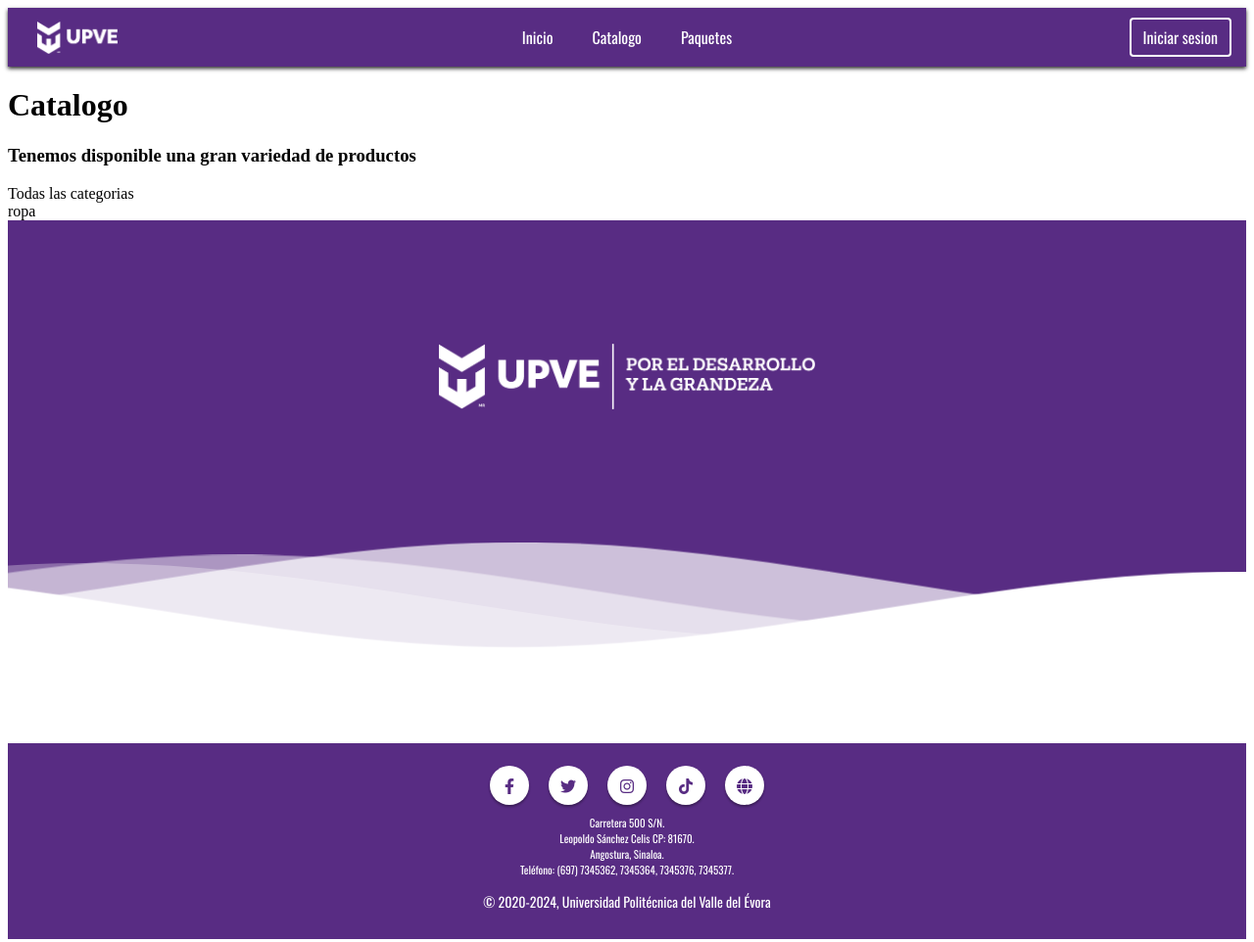
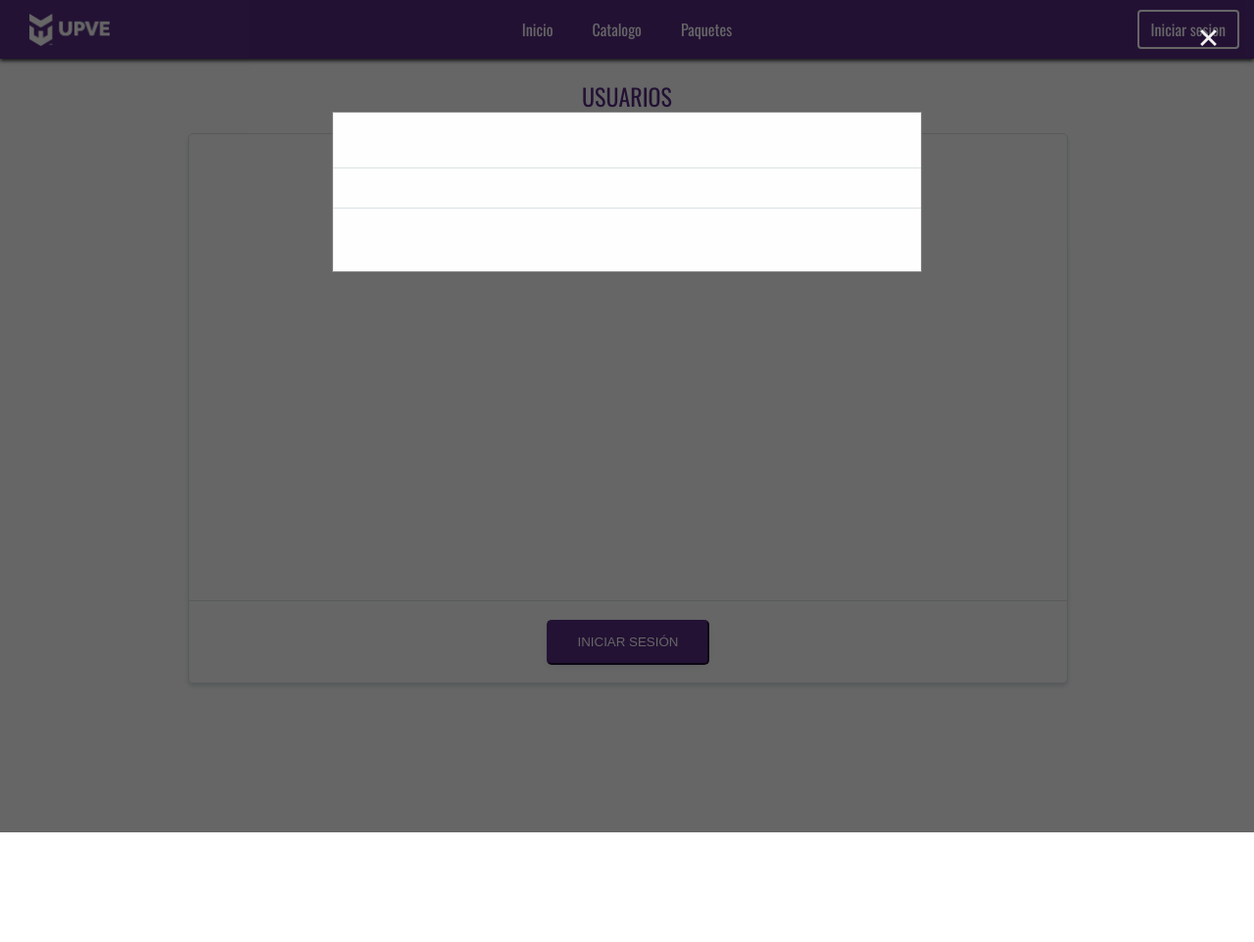
Before and after one commit to jerry-upve/upve-store, a website: page public/views/private/usuarios.html in a window 1280 px wide. Shown: the whole page at 98% size. After the commit the page ends 800 px from the top, so only its background shows below. Drawn offline with nearby package versions, Linux system fonts and the light colour scheme.

Commit message:
Ventana modal agregar usuario

```diff
--- a/public/css/navbar.css
+++ b/public/css/navbar.css
@@ -11,6 +11,7 @@
     --color-aux-3: #211E16;
     --color-aux-4: #919191;
     --color-tra-1: #ffffff98;
+    --color-tra-2: #dbdbdb;
     --nav-color-hover : #68359b;
 }
 
@@ -148,6 +149,11 @@
     color: var(--color-aux-2);
 }
 
+.actived {
+    background-color: var(--nav-color-hover);
+    color: var(--color-tra-2);
+}
+
 .dropdown:hover .dropdown-content {
     display: block;
 }
--- a/public/css/usuarios.css
+++ b/public/css/usuarios.css
@@ -0,0 +1,187 @@
+@import url('https://fonts.googleapis.com/css?family=Oswald:300,400,700');
+
+:root {
+    --color-main-1: #582C83;
+    --color-main-2: #0057B7;
+    --color-main-3: #91df00;
+    --color-main-4: #FE5000;
+    --color-main-5: #fff200;
+    --color-aux-1: #666666;
+    --color-aux-2: #FFFFFF;
+    --color-aux-3: #211E16;
+    --color-aux-4: #919191;
+    --color-aux-5: #dbe2e4;
+    --color-tra-1: #ffffff98;
+}
+
+body {
+    overflow-y: scroll;
+    background: white;
+    margin: 0;
+    padding: 0;
+}
+
+body::-webkit-scrollbar {
+    display: none;
+}
+
+.section {
+    height: 100vh;
+    width: 100vw;
+}
+
+.section-auto {
+    width: 100vw;
+}
+
+.content-center {
+    display: flex;
+    align-items: center;
+    justify-content: center;
+    height: 100%;
+}
+
+.title-section-table {
+    background: white;
+    padding: 20px;
+    margin: 0 auto;
+    text-align: center;
+}
+
+.title-section {
+    background: white;
+    padding: 60px;
+    margin: 0 auto;
+    text-align: center;
+}
+
+.title-section, .title-section-table > h1 {
+    font-family: 'Oswald', sans-serif;
+    font-size: 24px;
+    font-weight: 400;
+    text-transform: uppercase;
+    color: var(--color-main-1);
+    padding: 0;
+    margin: 0;
+}
+
+.title-section>h2 {
+    font-family: 'Oswald', sans-serif;
+    font-size: 70px;
+    letter-spacing: 10px;
+    text-align: center;
+    color: white;
+    font-weight: 400;
+    text-transform: uppercase;
+    z-index: 10;
+    opacity: .9;
+}
+
+.title-section>h3 {
+    font-family: 'Oswald', sans-serif;
+    font-size: 14px;
+    line-height: 0;
+    font-weight: 400;
+    letter-spacing: 8px;
+    text-transform: uppercase;
+    color: var(--color-aux-1);
+}
+
+.content-users {
+    width: 70%;
+    height: 70vh;
+    border: 1px solid var(--color-aux-5);
+    border-radius: 5px;
+    margin-left: 15%;
+    margin-bottom: 30px;
+    box-shadow: 0px 3px 4px 0px var(--color-aux-5);
+}
+
+.table-section {
+    width: 100%;
+    height: 85%;
+    border-bottom: 1px solid var(--color-aux-5);
+}
+
+.table-section-footer {
+    display: flex;
+    width: 100%;
+    height: 15%;
+    align-items: center;
+    justify-content: center;
+}
+
+.btn-outline {
+    background-color: transparent;
+    border-radius: 5px;
+    text-transform: uppercase;
+    line-height: 1.6;
+    cursor: pointer;
+    padding: 10px 30px 10px 30px;
+    border-color: var(--color-main-1);
+    color: var(--color-aux-2);
+    background-color: var(--color-main-1);
+    box-shadow: 0 2px 8px -3px var(--color-aux-5);
+    transition: 500ms;
+}
+
+.btn-outline:hover {
+    color: var(--color-main-1);
+    background-color: var(--color-aux-2);
+}
+
+.btn-outline:active {
+    box-shadow: inset 2px 2px 4px var(--color-aux-5), inset -2px -2px 4px var(--color-aux-5);
+}
+
+/* modal */
+.modal {
+    display: block;
+    position: fixed;
+    z-index: 3;
+    left: 0;
+    top: 0;
+    width: 100%;
+    height: 100%;
+    overflow: auto;
+    background-color: rgba(0, 0, 0, 0.6);
+    padding-top: 50px;
+}
+
+.modal-content {
+    background-color: #fefefe;
+    margin: 5% auto 15% auto;
+    border: 1px solid #888;
+    width: 80%;
+    max-width: 600px;
+}
+
+.close {
+    position: absolute;
+    right: 35px;
+    top: 15px;
+    font-size: 40px;
+    font-weight: bold;
+    color: #f1f1f1;
+}
+
+.close:hover,
+.close:focus {
+    color: #f44336;
+    cursor: pointer;
+}
+
+.container-modal > .modal-head {
+    height: 3.5rem;
+}
+
+.container-modal > .modal-footer {
+    height: 4rem;
+}
+
+.container-modal > .modal-body {
+    padding-top: 20px;
+    padding-bottom: 20px;
+    border-top: 1px solid var(--color-aux-5);
+    border-bottom: 1px solid var(--color-aux-5);
+}
--- a/public/js/usuarios.js
+++ b/public/js/usuarios.js
@@ -0,0 +1,7 @@
+const modalCerrar = (id) => {
+    document.getElementById(id).style.display='none';
+}
+
+const modalAbrir = (id) => {
+    document.getElementById(id).style.display='block';
+}
--- a/public/views/private/usuarios.html
+++ b/public/views/private/usuarios.html
@@ -4,11 +4,10 @@
         <meta charset="UTF-8">
         <meta name="viewport" content="width=device-width, initial-scale=1.0">
         <link rel="icon" type="image/x-icon" href="../../assents/upve.ico">
-        <link rel="stylesheet" href="https://cdnjs.cloudflare.com/ajax/libs/font-awesome/6.2.0/css/all.min.css" />
+        <link rel="stylesheet" href="https://cdnjs.cloudflare.com/ajax/libs/font-awesome/6.2.0/css/all.min.css"/>
         <link rel="stylesheet" href="../../css/navbar.css">
         <link rel="stylesheet" href="../../css/usuarios.css">
-        <link rel="stylesheet" href="../../css/footer.css">
-        <title>Catalogo</title>
+        <title>Usuarios</title>
     </head>
     <body>
         <div class="navbar">
@@ -17,95 +16,52 @@
             </div>
             <nav class="nav-section">
                 <a href="../main.html#nav">Inicio</a>
-                <a href="./catalogo.html">Catalogo</a>
-                <a href="./paquetes.html">Paquetes</a>
+                <a href="../public/catalogo.html">Catalogo</a>
+                <a href="../public/paquetes.html">Paquetes</a>
             </nav>
             <div class="nav-user">
-                <div class="nav-user-btn">Iniciar sesion</div>
+                <div class="nav-user-btn" onclick="window.location.replace('../public/login.html')">Iniciar sesion</div>
+                <div class="dropdown" id="dropdown">
+                    <button class="dropbtn">
+                        <i class="fa-solid fa-gear"></i>
+                        <i class="fa fa-caret-down"></i>
+                    </button>
+                    <div class="dropdown-content">
+                        <!-- <a href="#">Usuarios</a> -->
+                        <span class="actived">Logout</span>
+                        <a href="#">Productos</a>
+                        <div class="divider"></div>
+                        <span onclick="logout()">Logout</span>
+                    </div>
+                </div>
             </div>
         </div>
         <div class="section-auto">
-            <div class="title-section">
-                <h1>Catalogo</h1>
-                <h3>Tenemos disponible una gran variedad de productos</h3>
+            <div class="title-section-table">
+                <h1>Usuarios</h1>
             </div>
         </div>
-        <div class="categories-selection">
-            <div class="title-center">
-                <div class="title">Todas las categorias</div>
-            </div>
-            <div class="items-container">
-                <div class="item"></div>
-                <div class="item"></div>
-                <div class="item"></div>
-                <div class="item"></div>
-                <div class="item"></div>
+        <!-- main -->
+        <!-- modal agregar -->
+        <div id="modalAgregarId" class="modal">
+            <span onclick="modalCerrar('modalAgregarId')" class="close" title="Close Modal">×</span>
+            <div class="modal-content">
+                <div class="container-modal">
+                    <div class="modal-head"></div>
+                    <div class="modal-body"></div>
+                    <div class="modal-footer"></div>
+                </div>
             </div>
         </div>
-        <div class="categorie-section">
-            <div class="title">
-                <span>ropa</span>
+        <!-- modal agregar -->
+        <div class="content-users">
+            <div class="table-section"></div>
+            <div class="table-section-footer">
+                <button class="btn-outline" id="btn-agregar" onclick="modalAbrir('modalAgregarId')">Iniciar Sesión</button>
             </div>
         </div>
-        <div class="header">
-            <div class="inner-header flex">
-                <img src="../../assents/logos/UPVE_IdLM2cb_@3x.png" alt="logo">
-            </div>
-            <!--Contenedor de las olas-->
-            <div>
-                <svg class="waves" xmlns="http://www.w3.org/2000/svg" xmlns:xlink="http://www.w3.org/1999/xlink"
-                    viewBox="0 24 150 28" preserveAspectRatio="none" shape-rendering="auto">
-                    <defs>
-                        <path id="gentle-wave"
-                            d="M-160 44c30 0 58-18 88-18s 58 18 88 18 58-18 88-18 58 18 88 18 v44h-352z" />
-                    </defs>
-                    <g class="parallax">
-                        <use xlink:href="#gentle-wave" x="48" y="0" fill="rgba(255,255,255,0.7)" />
-                        <use xlink:href="#gentle-wave" x="48" y="3" fill="rgba(255,255,255,0.5)" />
-                        <use xlink:href="#gentle-wave" x="48" y="5" fill="rgba(255,255,255,0.3)" />
-                        <use xlink:href="#gentle-wave" x="48" y="7" fill="#fff" />
-                    </g>
-                </svg>
-            </div>
-        </div>
-        <footer id="contact">
-            <ul>
-                <div id="icon-container">
-                    <a href="https://www.facebook.com/UPVE1/" target="_blank">
-                        <div class="icon">
-                            <li><i class="fab fa-facebook-f"></i></li>
-                        </div>
-                    </a>
-                    <a href="https://twitter.com/upve1?lang=es" target="_blank">
-                        <div class="icon">
-                            <li><i class="fab fa-twitter"></i></li>
-                        </div>
-                    </a>
-                    <a href="https://www.instagram.com/upve1/?hl=es" target="_blank">
-                        <div class="icon">
-                            <li><i class="fab fa-instagram"></i></li>
-                        </div>
-                    </a>
-                    <a href="https://www.tiktok.com/@upve1?lang=es" target="_blank">
-                        <div class="icon">
-                            <li><i class="fa-brands fa-tiktok"></i></li>
-                        </div>
-                    </a>
-                    <a href="https://upve.edu.mx/" target="_blank">
-                        <div class="icon">
-                            <li><i class="fa-solid fa-globe"></i></li>
-                        </div>
-                    </a>
-                </div>
-            </ul>
-            <div class="direction">
-                Carretera 500 S/N.<br>
-                Leopoldo Sánchez Celis CP: 81670.<br>
-                Angostura, Sinaloa.<br>
-                Teléfono: (697) 7345362, 7345364, 7345376, 7345377.<br>
-            </div>
-            <p>&copy; 2020-2024, Universidad Politécnica del Valle del Évora</p>
-        </footer>
-        <!-- <script src="../../js/main.js"></script> -->
+        <!-- main -->
+        <script src="../../js/navbar.js"></script>
+        <script src="../../js/usuarios.js"></script>
     </body>
 </html>
```
Also changed, not shown: public/views/main.html (+2 -2 lines), public/views/public/catalogo.html (+2 -2 lines), public/views/public/paquetes.html (+2 -2 lines).
